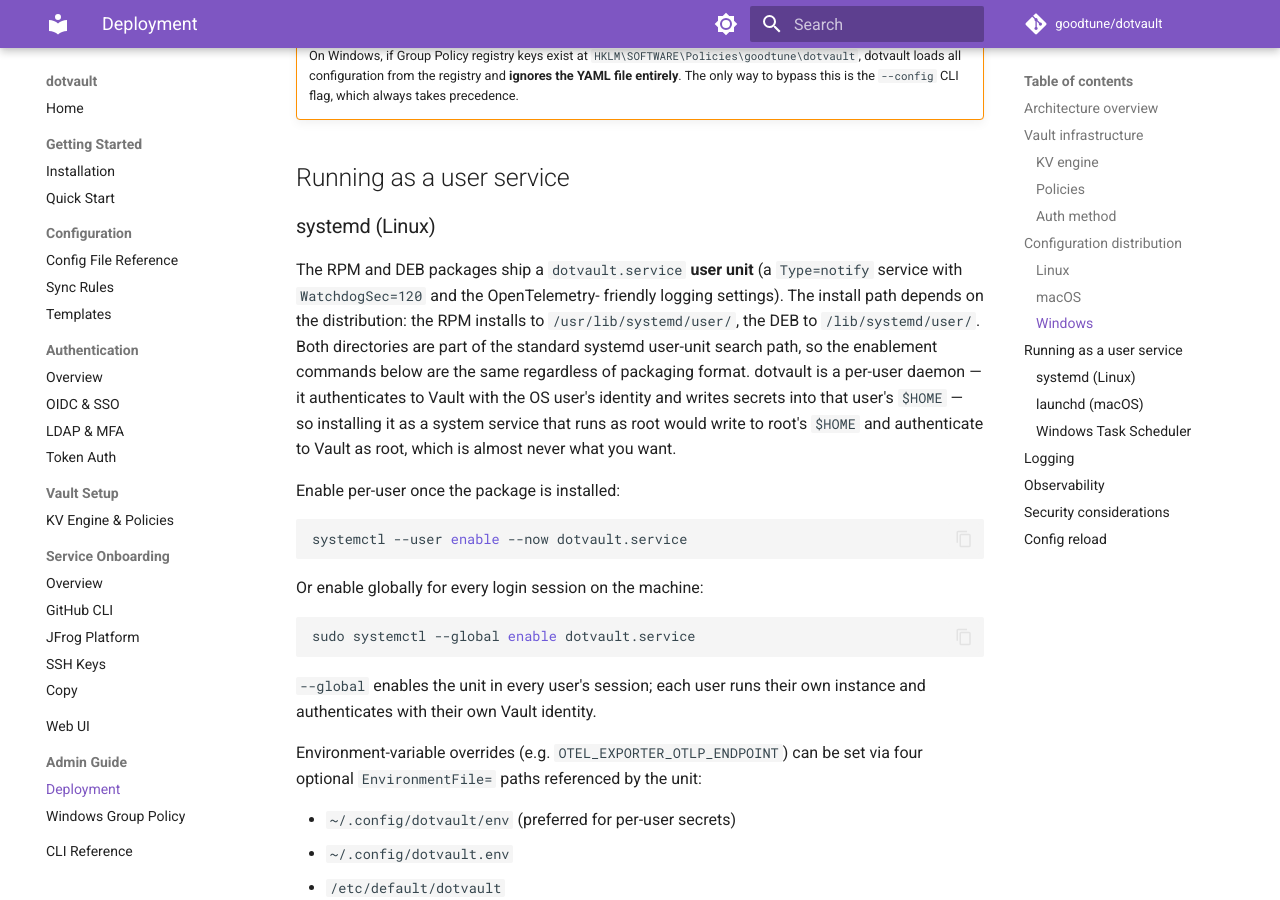
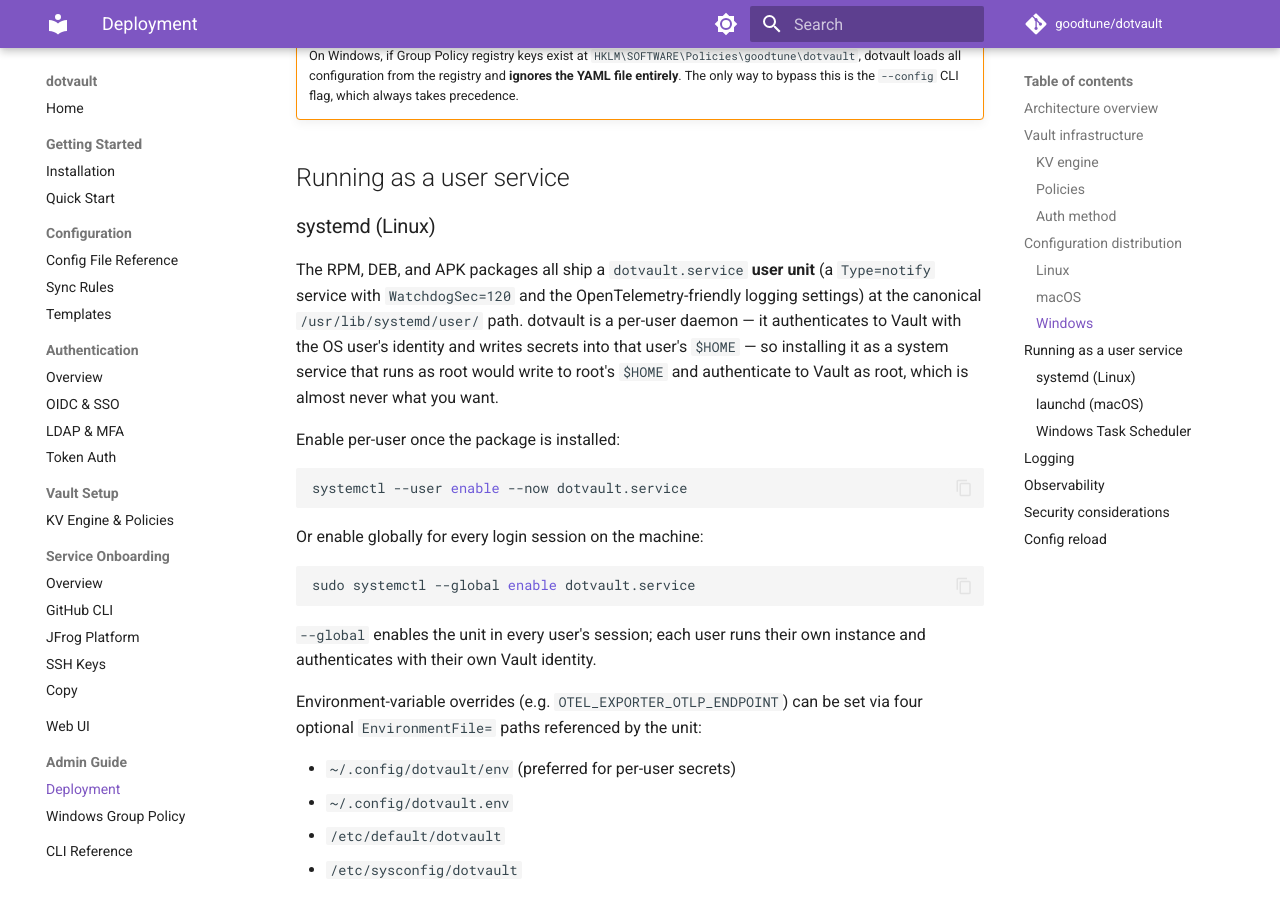
Before and after one commit to goodtune/dotvault, an MkDocs documentation site: the page built from docs/admin/deployment.md, in a window 1280 px wide and 900 px high, scrolled down 1932 px. Built offline with MkDocs 1.6.1 and Material for MkDocs 9.7.7, drawn with Linux system fonts in a browser that asks for light colours; comment, search, counter and statistics services are not loaded.

Commit message:
fix(sync, docs): record metrics outside engine mu, unify install-path docs
- Engine.RunOnce now snapshots `start` outside the mutex,
  delegates to a private runOnceLocked for the critical
  section, and records the sync-tick / sync-duration metrics
  after the lock is released. Hold time stays minimal even if
  a future instrument (or an OTel exporter under load) ever
  takes appreciable time to record.
- docs/admin/deployment.md: removed the stale claim that DEB
  installs the unit at /lib/systemd/user/ — the goreleaser
  config now ships RPM, DEB, and APK to the unified
  /usr/lib/systemd/user/ path (since 51387e5), so the docs
  should reflect that single canonical location.

```diff
--- a/docs/admin/deployment.md
+++ b/docs/admin/deployment.md
@@ -101,17 +101,15 @@ Or use [Group Policy](windows-gpo.md) to manage configuration centrally via the
 
 ### systemd (Linux)
 
-The RPM and DEB packages ship a `dotvault.service` **user unit** (a
-`Type=notify` service with `WatchdogSec=120` and the OpenTelemetry-
-friendly logging settings). The install path depends on the
-distribution: the RPM installs to `/usr/lib/systemd/user/`, the DEB
-to `/lib/systemd/user/`. Both directories are part of the standard
-systemd user-unit search path, so the enablement commands below are
-the same regardless of packaging format. dotvault is a per-user
-daemon — it authenticates to Vault with the OS user's identity and
-writes secrets into that user's `$HOME` — so installing it as a
-system service that runs as root would write to root's `$HOME` and
-authenticate to Vault as root, which is almost never what you want.
+The RPM, DEB, and APK packages all ship a `dotvault.service`
+**user unit** (a `Type=notify` service with `WatchdogSec=120` and
+the OpenTelemetry-friendly logging settings) at the canonical
+`/usr/lib/systemd/user/` path. dotvault is a per-user daemon —
+it authenticates to Vault with the OS user's identity and writes
+secrets into that user's `$HOME` — so installing it as a system
+service that runs as root would write to root's `$HOME` and
+authenticate to Vault as root, which is almost never what you
+want.
 
 Enable per-user once the package is installed:
 
```
Also changed, not shown: 1 other file.
